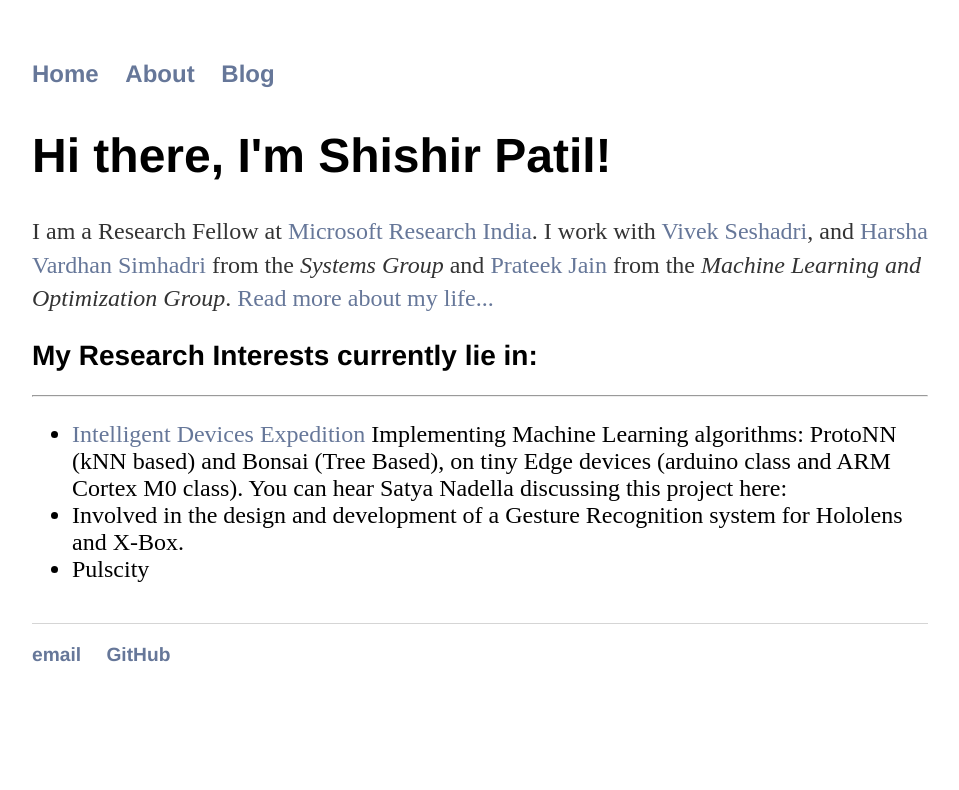
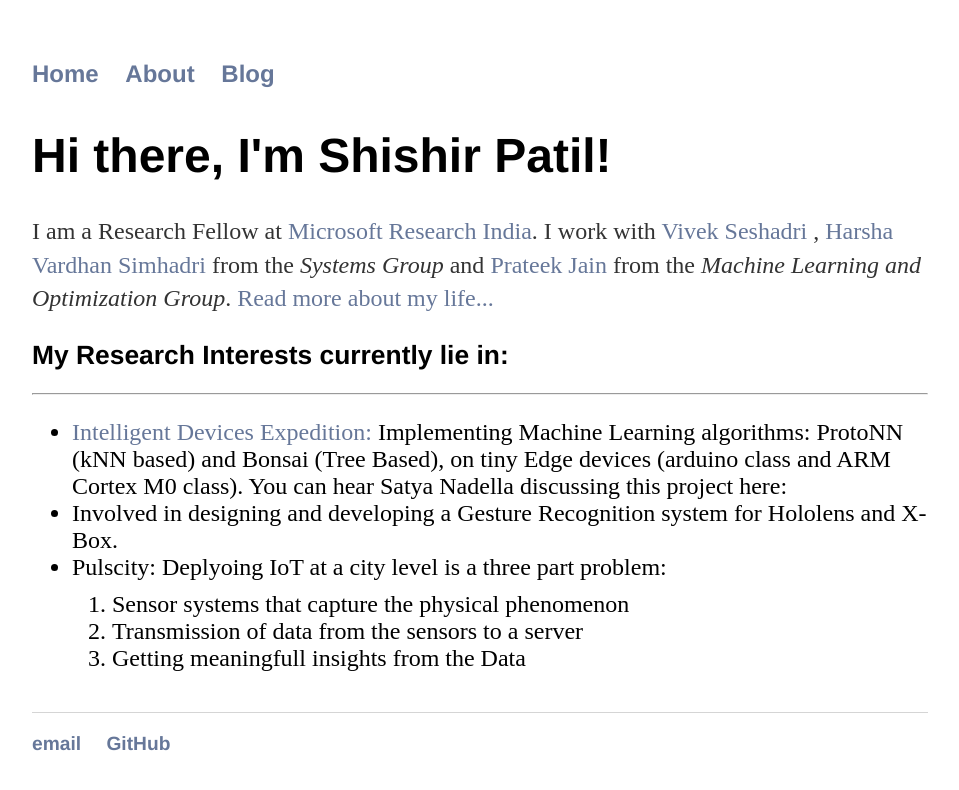
Before and after one commit to ShishirPatil/ShishirPatil.github.io, a Jekyll site: the page built from index.md, in a window 1280 px wide. Shown: the top 790 px of the page, without its empty margins (160-1119 px from the left). Built offline with Jekyll 4.4.1, drawn with Linux system fonts in a browser that asks for light colours.

Commit message:
Checkpoint3: Added Template for Work done

```diff
--- a/css/main.css
+++ b/css/main.css
@@ -24,7 +24,7 @@
     font-family:'Helvetica', 'Arial', 'Sans-Serif';
 }
 h2 {
-    font-size: 1.75em;
+    font-size: 1.65em;
     font-family:'Helvetica', 'Arial', 'Sans-Serif';
 }
 p {
@@ -53,3 +53,12 @@
 ul li {
     list-style: disc;
 }
+
+ol {
+    margin: 10px auto 40px;
+    font-size: 1em;
+}
+
+ol li {
+    list-style: I
+}
--- a/index.md
+++ b/index.md
@@ -4,18 +4,25 @@
 ---
 <div class="blurb">
 	<h1>Hi there, I'm Shishir Patil!</h1>
-    	<p>I am a Research Fellow at <a href ='https://www.microsoft.com/en-us/research/lab/microsoft-research-india/'>Microsoft Research India</a>. I work with <a href='https://www.microsoft.com/en-us/research/people/visesha/'>Vivek Seshadri</a>, and <a href='http://harsha-simhadri.org/'>Harsha Vardhan Simhadri</a> from the <em>Systems Group</em> and <a href='http://www.prateekjain.org/'>Prateek Jain</a> from the <em>Machine Learning and Optimization Group</em>.   <a href="/about">Read more about my life...</a>
+    	<p>I am a Research Fellow at <a href ='https://www.microsoft.com/en-us/research/lab/microsoft-research-india/'>Microsoft Research India</a>. I work with <a href='https://www.microsoft.com/en-us/research/people/visesha/'>Vivek Seshadri</a> , <a href='http://harsha-simhadri.org/'>Harsha Vardhan Simhadri</a> from the <em>Systems Group</em> and <a href='http://www.prateekjain.org/'>Prateek Jain</a> from the <em>Machine Learning and Optimization Group</em>.   <a href="/about">Read more about my life...</a>
         </p>
 
     <h2>My Research Interests currently lie in:</h2><hr>
         <p>
             <ul>
-                <li><a href ='https://github.com/Microsoft/EdgeML'>Intelligent Devices Expedition</a>
+                <li><a href ='https://github.com/Microsoft/EdgeML'>Intelligent Devices Expedition: </a>
                 Implementing Machine Learning algorithms: ProtoNN (kNN based) and Bonsai (Tree Based), on tiny Edge devices (arduino class and ARM Cortex M0 class). You can hear Satya Nadella discussing this project here:</li>
 
-                <li>Involved in the design and development of a Gesture Recognition system for Hololens and X-Box.</li>
+                <li>Involved in designing and developing a Gesture Recognition system for Hololens and X-Box.</li>
 
-                <li>Pulscity</li>
+                <li>Pulscity: Deplyoing IoT at a city level is a three part problem:
+                    <ol>
+                        <li>Sensor systems that capture the physical phenomenon</li>
+                        <li>Transmission of data from the sensors to a server</li>
+                        <li>Getting meaningfull insights from the Data</li>
+                    </ol>
+
+                </li>
             </ul>
         </p>
 
```
